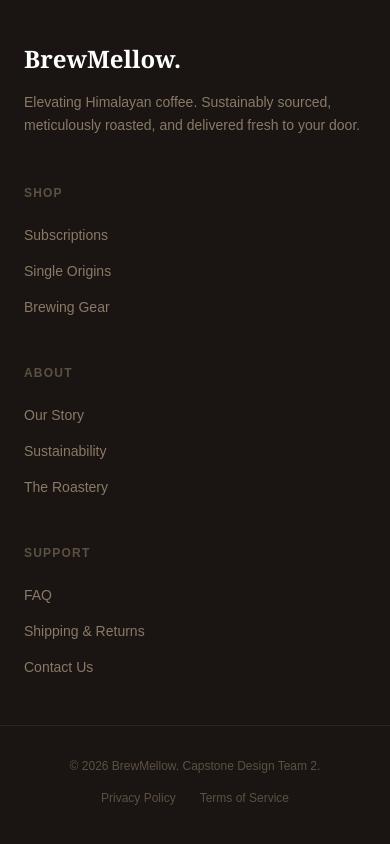
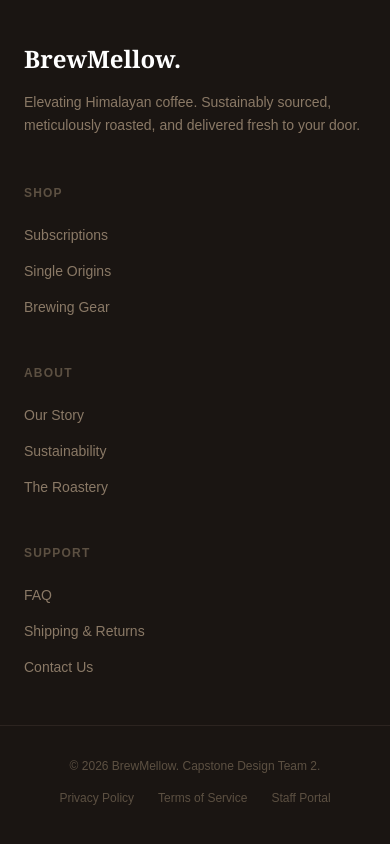
Before and after one commit to CapstoneDesign-Fall2026-UlsanCollege/team_2_capstone_design, a Next.js app in the folder frontend/: page / in a window 390 px wide. Shown: the part 3927-4771 px from the top of the page. Built offline with nearby package versions, Linux system fonts and the light colour scheme.

Commit message:
refactor(nav): remove admin button from public header and move discreetly to footer

```diff
--- a/frontend/src/app/layout.tsx
+++ b/frontend/src/app/layout.tsx
@@ -48,9 +48,6 @@
 
             {/* Icons (Account & Cart) */}
             <div className="flex items-center gap-6 text-[#2C2420]">
-              <Link href="/admin" className="hidden md:flex items-center gap-2 text-xs uppercase tracking-widest font-bold text-[#A3432A] hover:text-[#8A3722] transition-colors">
-                Admin
-              </Link>
               <Link href="/dashboard" className="hidden md:flex items-center gap-2 text-xs uppercase tracking-widest font-bold hover:text-[#5C5042] transition-colors">
                 <User size={16} /> Account
               </Link>
@@ -111,6 +108,7 @@
             <div className="flex gap-6 mt-4 md:mt-0">
               <Link href="#"  className="hover:text-[#8A7966] transition-colors">Privacy Policy</Link>
               <Link href="#"  className="hover:text-[#8A7966] transition-colors">Terms of Service</Link>
+              <Link href="/admin" className="hover:text-[#8A7966] transition-colors">Staff Portal</Link>
             </div>
           </div>
         </footer>
```
